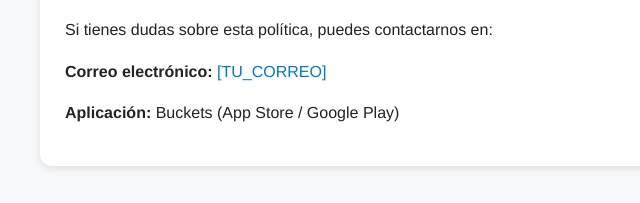
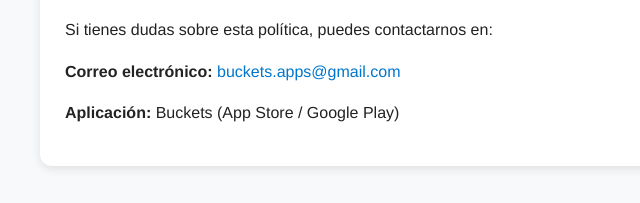
Before and after one commit to repu24/bucketsprivacy.github.io, a plain HTML site: page index.html in a window 1280 px wide. Shown: the part 2942-3145 px from the top of the page, 0-640 px from the left. Drawn offline with Linux system fonts and the light colour scheme.

Commit message:
Update index.html

```diff
--- a/index.html
+++ b/index.html
@@ -130,7 +130,7 @@
   <section>
     <h2>11. Contacto</h2>
     <p>Si tienes dudas sobre esta política, puedes contactarnos en:</p>
-    <p><strong>Correo electrónico:</strong> <a href="mailto:[TU_CORREO]">[TU_CORREO]</a></p>
+    <p><strong>Correo electrónico:</strong> <a href="mailto:buckets.apps@gmail.com">buckets.apps@gmail.com</a></p>
     <p><strong>Aplicación:</strong> Buckets (App Store / Google Play)</p>
   </section>
 
```
